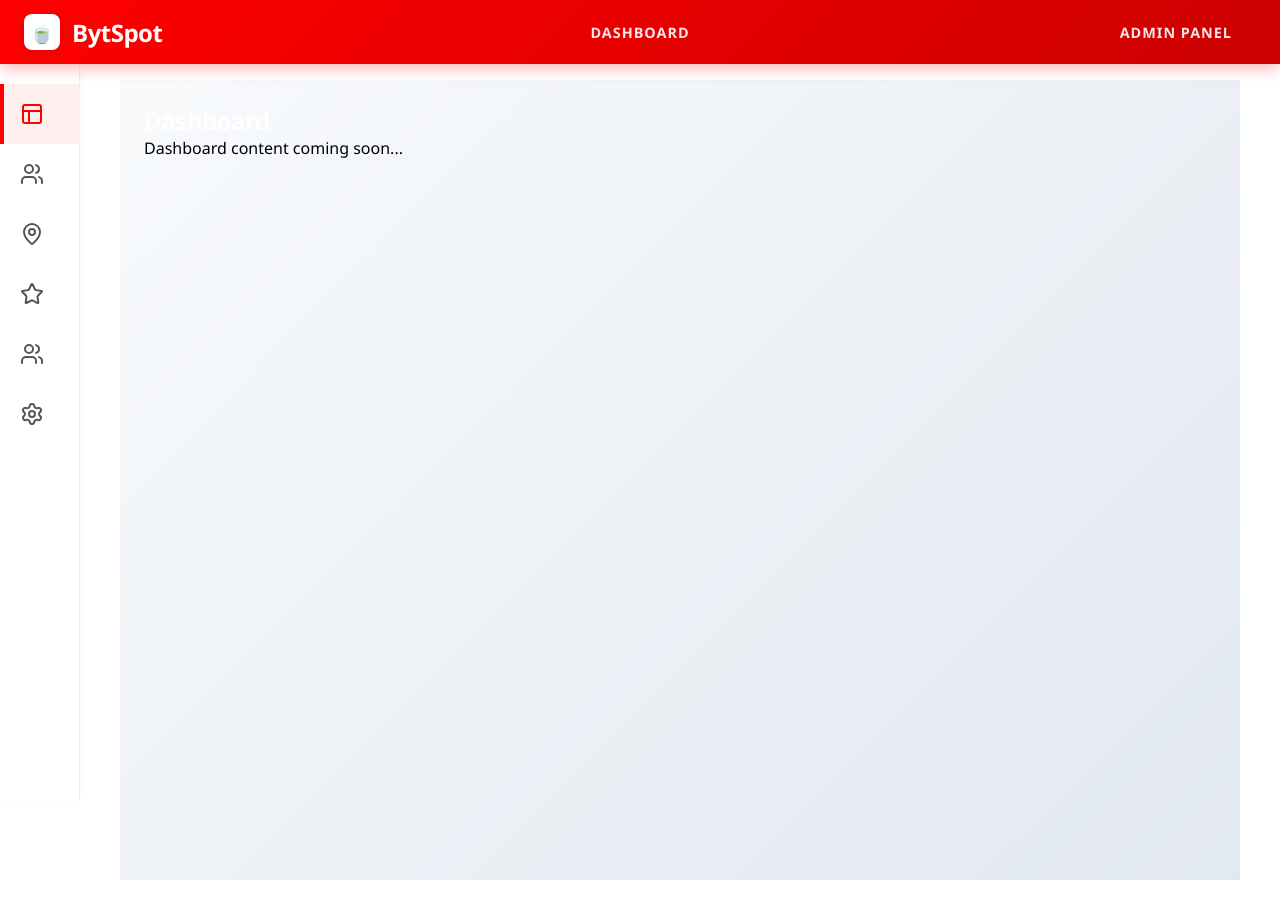
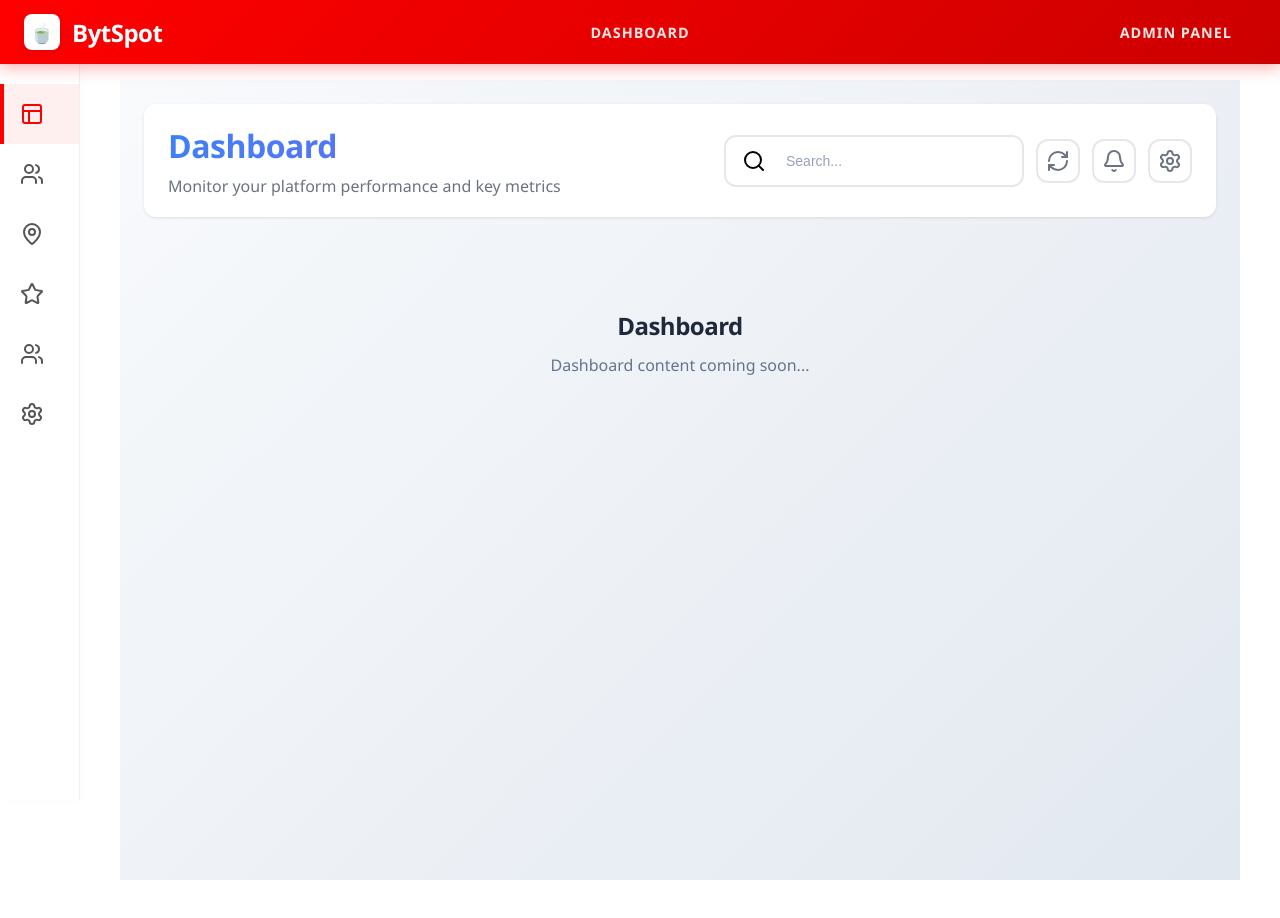
Before and after one commit to Sinxn-coder/chai-in, a React (Vite) app: page / in a window 1280 px wide. Built offline with nearby package versions, Linux system fonts and the light colour scheme.

Commit message:
Add header section to dashboard

```diff
--- a/src/DashboardPage.css
+++ b/src/DashboardPage.css
@@ -3,6 +3,136 @@
   min-height: 100vh;
   background: linear-gradient(135deg, #f8fafc 0%, #e2e8f0 100%);
   padding: 24px;
+}
+
+/* Header Section */
+.dashboard-header {
+  background: white;
+  border-radius: 12px;
+  padding: 20px 24px;
+  margin-bottom: 24px;
+  box-shadow: 0 1px 3px rgba(0, 0, 0, 0.1);
+}
+
+.header-content {
+  display: flex;
+  justify-content: space-between;
+  align-items: center;
+  gap: 24px;
+}
+
+.header-left {
+  flex: 1;
+}
+
+.dashboard-title {
+  font-size: 28px;
+  font-weight: 700;
+  color: #1e293b;
+  margin: 0 0 4px 0;
+}
+
+.dashboard-subtitle {
+  font-size: 14px;
+  color: #64748b;
+  margin: 0;
+}
+
+.header-actions {
+  display: flex;
+  align-items: center;
+  gap: 12px;
+}
+
+.search-box {
+  display: flex;
+  align-items: center;
+  background: #f1f5f9;
+  border: 1px solid #e2e8f0;
+  border-radius: 8px;
+  padding: 8px 12px;
+  min-width: 300px;
+}
+
+.search-box input {
+  border: none;
+  background: none;
+  outline: none;
+  flex: 1;
+  margin-left: 8px;
+  font-size: 14px;
+  color: #1e293b;
+}
+
+.search-box input::placeholder {
+  color: #94a3b8;
+}
+
+.icon-btn {
+  display: flex;
+  align-items: center;
+  justify-content: center;
+  width: 40px;
+  height: 40px;
+  border: none;
+  background: #f1f5f9;
+  border-radius: 8px;
+  cursor: pointer;
+  transition: all 0.2s ease;
+  color: #64748b;
+}
+
+.icon-btn:hover {
+  background: #e2e8f0;
+  color: #1e293b;
+}
+
+.animate-spin {
+  animation: spin 1s linear infinite;
+}
+
+@keyframes spin {
+  from { transform: rotate(0deg); }
+  to { transform: rotate(360deg); }
+}
+
+/* Dashboard Empty */
+.dashboard-empty {
+  text-align: center;
+  padding: 60px 20px;
+}
+
+.dashboard-empty h1 {
+  font-size: 24px;
+  color: #1e293b;
+  margin: 0 0 12px 0;
+}
+
+.dashboard-empty p {
+  font-size: 16px;
+  color: #64748b;
+  margin: 0;
+}
+
+/* Responsive Design */
+@media (max-width: 768px) {
+  .dashboard-page {
+    padding: 16px;
+  }
+
+  .header-content {
+    flex-direction: column;
+    align-items: stretch;
+    gap: 16px;
+  }
+
+  .search-box {
+    min-width: auto;
+  }
+
+  .header-actions {
+    justify-content: space-between;
+  }
 }
 
 /* Header */
--- a/src/DashboardPage.jsx
+++ b/src/DashboardPage.jsx
@@ -1,8 +1,47 @@
-import React from 'react';
+import React, { useState } from 'react';
+import { Search, Bell, Settings, RefreshCw } from 'lucide-react';
 
 const DashboardPage = () => {
+  const [searchQuery, setSearchQuery] = useState('');
+  const [isLoading, setIsLoading] = useState(false);
+
+  const handleRefresh = () => {
+    setIsLoading(true);
+    setTimeout(() => setIsLoading(false), 1000);
+  };
+
   return (
     <div className="dashboard-page">
+      {/* Header Section */}
+      <div className="dashboard-header">
+        <div className="header-content">
+          <div className="header-left">
+            <h1 className="dashboard-title">Dashboard</h1>
+            <p className="dashboard-subtitle">Monitor your platform performance and key metrics</p>
+          </div>
+          <div className="header-actions">
+            <div className="search-box">
+              <Search className="w-5 h-5 text-gray-400" />
+              <input
+                type="text"
+                placeholder="Search..."
+                value={searchQuery}
+                onChange={(e) => setSearchQuery(e.target.value)}
+              />
+            </div>
+            <button className="icon-btn" onClick={handleRefresh}>
+              <RefreshCw className={`w-5 h-5 ${isLoading ? 'animate-spin' : ''}`} />
+            </button>
+            <button className="icon-btn">
+              <Bell className="w-5 h-5" />
+            </button>
+            <button className="icon-btn">
+              <Settings className="w-5 h-5" />
+            </button>
+          </div>
+        </div>
+      </div>
+
       <div className="dashboard-empty">
         <h1>Dashboard</h1>
         <p>Dashboard content coming soon...</p>
```
